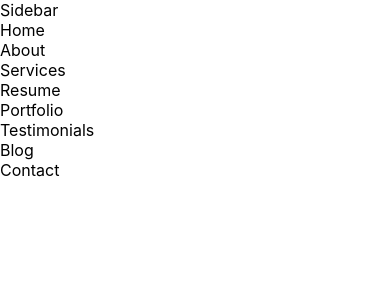
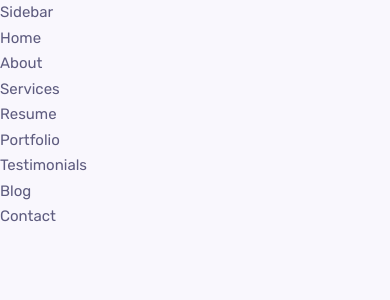
Before and after one commit to JasonDisj/Jason-Portfolio-Website, a React (Create React App) app in the folder jason/: page / in a window 390 px wide. Shown: the top 300 px of the page. Built offline with nearby package versions, Linux system fonts and the light colour scheme.

Commit message:
CSS Variables & General CSS

```diff
--- a/jason/src/index.css
+++ b/jason/src/index.css
@@ -1,13 +1,159 @@
-body {
-  margin: 0;
-  font-family: -apple-system, BlinkMacSystemFont, 'Segoe UI', 'Roboto', 'Oxygen',
-    'Ubuntu', 'Cantarell', 'Fira Sans', 'Droid Sans', 'Helvetica Neue',
-    sans-serif;
-  -webkit-font-smoothing: antialiased;
-  -moz-osx-font-smoothing: grayscale;
+/*=============== Google Fonts ===============*/
+@import url("https://fonts.googleapis.com/css2?family=Rubik:wght@400;500;600;700&display=swap");
+
+/*=============== Variables CSS ===============*/
+:root {
+  /*========== Colors ==========*/
+  /*Color mode HSL(hue, saturation, lightness)*/
+  --first-color: hsl(353, 100%, 65%);
+  --title-color: hsl(244, 24%, 26%);
+  --text-color: hsl(244, 16%, 43%);
+  --body-color: hsl(258, 60%, 98%);
+  --container-color: #fff;
+
+  /*========== Font and Typography ==========*/
+  /*.5rem = 8px | 1rem = 16px ...*/
+  --body-font: "Rubik", sans-serif;
+  --h1-font-size: 2.25rem;
+  --h2-font-size: 1.5rem;
+  --h3-font-size: 1.25rem;
+  --normal-font-size: 1rem;
+  --small-font-size: 0.875rem;
+  --smaller-font-size: 0.813rem;
+
+  /*========== Font Weight ==========*/
+  --font-medium: 500;
+  --font-semibold: 600;
+  --font-bold: 700;
+
+  /*========== Box Shadow ==========*/
+  --shadow: 0px 5px 20px 0px rgb(69 67 96 / 10%);
+
+  /*========== Border Radius ==========*/
+  --border-radius: 20px;
 }
 
-code {
-  font-family: source-code-pro, Menlo, Monaco, Consolas, 'Courier New',
-    monospace;
+/* Responsive Typography */
+@media screen and (max-width: 1024px) {
+  :root {
+    --h1-font-size: 1.75rem;
+    --h2-font-size: 1.25rem;
+    --h3-font-size: 1rem;
+    --normal-font-size: 0.938rem;
+    --small-font-size: 0.813rem;
+    --smaller-font-size: 0.75rem;
+  }
 }
+
+/*=============== Base ===============*/
+* {
+  margin: 0;
+  padding: 0;
+  box-sizing: border-box;
+}
+
+html {
+  scroll-behavior: smooth;
+}
+
+body,
+button,
+input,
+textarea {
+  font-family: var(--body-font);
+  font-size: var(--normal-font-size);
+}
+
+body {
+  background-color: var(--body-color);
+  line-height: 1.7;
+  color: var(--text-color);
+}
+
+h1,
+h2,
+h3 {
+  color: var(--title-color);
+  font-weight: var(--font-semibold);
+  line-height: 1.2;
+}
+
+ul {
+  list-style: none;
+}
+
+a {
+  text-decoration: none;
+}
+
+button {
+  cursor: pointer;
+  border: none;
+  outline: none;
+}
+
+img {
+  max-width: 100%;
+  height: auto;
+  vertical-align: middle;
+}
+
+/*=============== Reusable CSS Classes ===============*/
+.container {
+  max-width: 1080px;
+  padding-left: 15px;
+  padding-right: 15px;
+  margin: 0 auto;
+}
+
+.grid {
+  display: grid;
+}
+
+.section {
+  padding-top: 7rem;
+  padding-bottom: 2rem;
+}
+
+.section__title {
+  font-size: var(--h1-font-size);
+  margin-left: 0.875rem;
+  font-weight: var(--font-bold);
+  position: relative;
+  margin-bottom: 3.75rem;
+}
+
+.section__title::before {
+  content: "";
+  height: 2.25rem;
+  width: 2.25rem;
+  position: absolute;
+  left: -0.875rem;
+  top: -0.875rem;
+}
+
+.btn {
+  padding: 0.75rem 2rem;
+  line-height: 1;
+  border-radius: 1.875rem;
+  box-shadow: 0 0 1px rgb(0 0 0 / 0%);
+  border: 1px solid transparent;
+  color: #fff;
+  display: inline-block;
+  background-color: var(--first-color);
+  font-weight: var(--font-bold);
+}
+
+@keyframes button-push {
+  50% {
+    transform: scale(0.8);
+  }
+
+  100% {
+    transform: scale(1);
+  }
+}
+
+.btn:hover {
+  animation: button-push 0.3s linear 1;
+}
```
